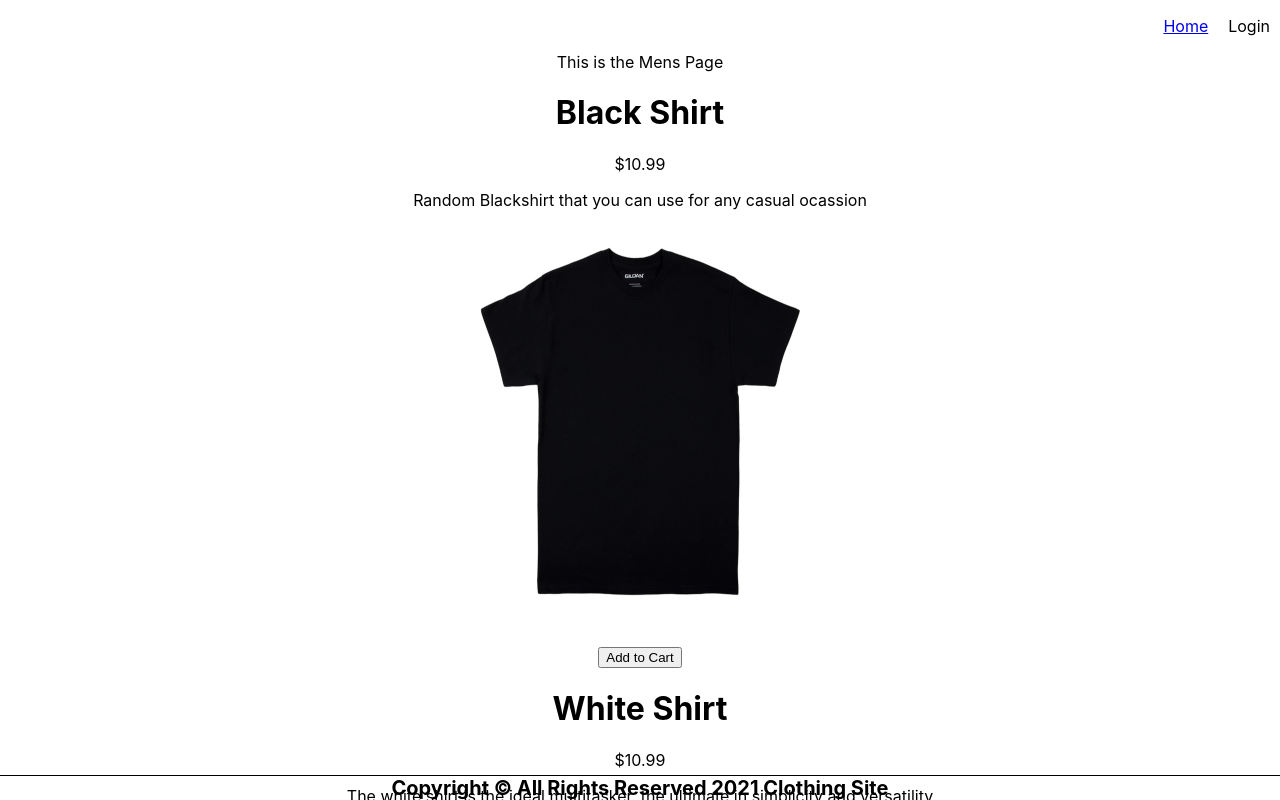
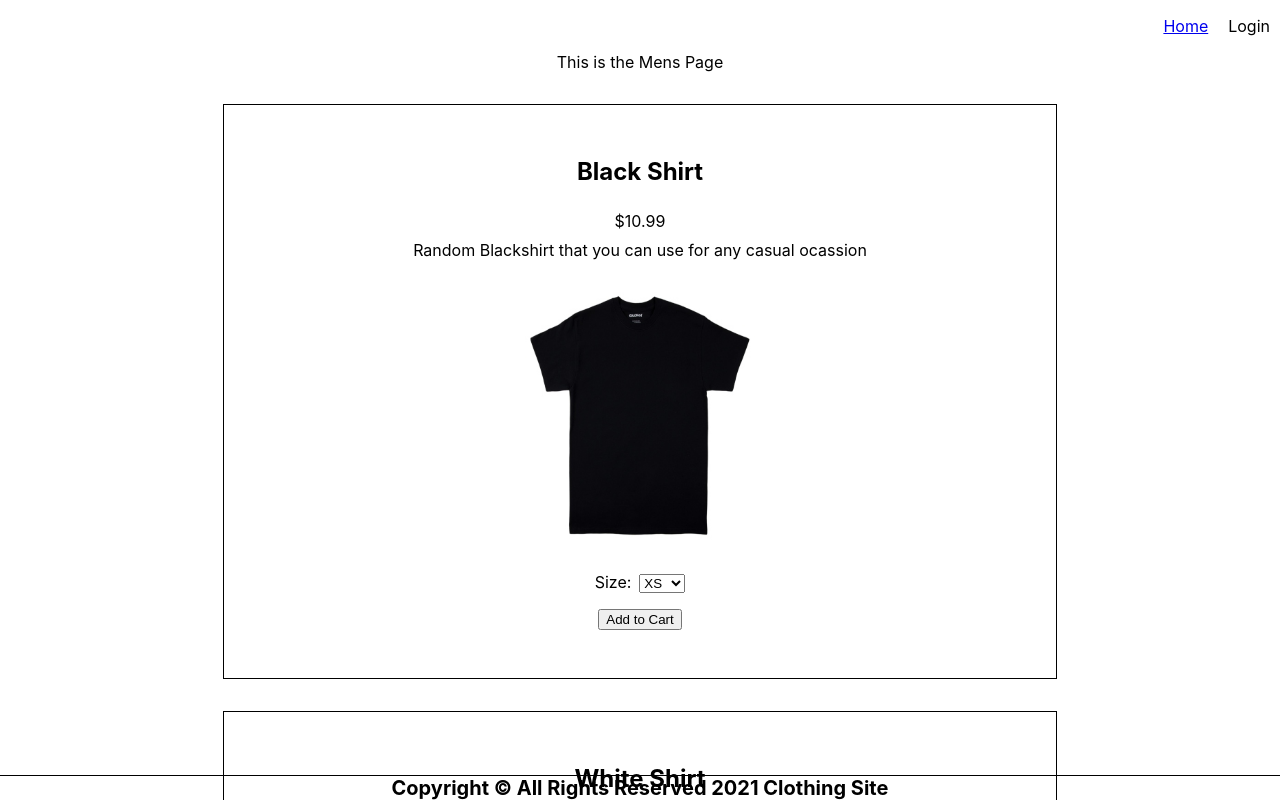
Before and after one commit to josedguti/low-rent-fe, a React (Create React App) app: page /mens in a window 1280 px wide. Shown: the top 800 px of the page. Built offline with nearby package versions, Linux system fonts and the light colour scheme; no server answers.

Commit message:
add size option to clothing card, print clothing data to console on submit

```diff
--- /dev/null
+++ b/src/components/ClothingCard/ClothingCard.css
@@ -0,0 +1,27 @@
+.clothing-card {
+    margin: 2rem auto;
+    padding: 2rem;
+    width: 60%;
+    display: flex;
+    flex-direction: column;
+    align-items: center;
+    border: 1px solid black;
+}
+
+.clothing-card p {
+    margin: .3rem;
+}
+
+.item-image {
+    width: 30%;
+    margin: 1rem 0;
+}
+
+#size {
+    margin-left: .5rem;
+}
+
+.submit-button {
+    display: block;
+    margin: 1rem;
+}
--- a/src/components/ClothingCard/ClothingCard.js
+++ b/src/components/ClothingCard/ClothingCard.js
@@ -1,11 +1,39 @@
+import './ClothingCard.css';
+
 function ClothingCard(props) {
+  // Get data from each clothing card - this will be submitted to backend on form submit, currently only prints to console
+  function handleSubmit(evt) {
+    evt.preventDefault();
+    console.log('name: ', evt.target.name.value);
+    console.log('price: ', evt.target.price.value);
+    console.log('description: ', evt.target.description.value);
+    console.log('imagePath: ', evt.target.imagePath.value);
+    console.log('size: ', evt.target.size.value);
+  }
+
     return (
-        <div>
-        <h1>{props.clothing.name}</h1>
-        <p class="price">{`$${props.clothing.price}`}</p>
-        <p>{props.clothing.description}</p>
-        <p><img src={props.clothing.imagePath} alt={props.clothing.name}/></p>
-        <p><button>Add to Cart</button></p>
+        <div class="clothing-card">
+          <h2 class="item-name">{props.clothing.name}</h2>
+          <p class="item-price">{`$${props.clothing.price}`}</p>
+          <p class="item-description">{props.clothing.description}</p>
+          <img class="item-image" src={props.clothing.imagePath} alt={props.clothing.name}/>
+          <form onSubmit={handleSubmit}>
+            <input type="hidden" name="name" value={props.clothing.name} />
+            <input type="hidden" name="price" value={props.clothing.price} />
+            <input type="hidden" name="description" value={props.clothing.description} />
+            <input type="hidden" name="imagePath" value={props.clothing.imagePath} />
+            <label class="item-size" htmlFor="size"> Size:
+              <select name="size" id="size">
+                <option value="XS">XS</option>
+                <option value="S">S</option>
+                <option value="M">M</option>
+                <option value="L">L</option>
+                <option value="XL">XL</option>
+                <option value="2XL">2XL</option>
+              </select>
+            </label>
+            <input class="submit-button" type="submit" value="Add to Cart"/>
+          </form>
       </div>
     );
 };
```
